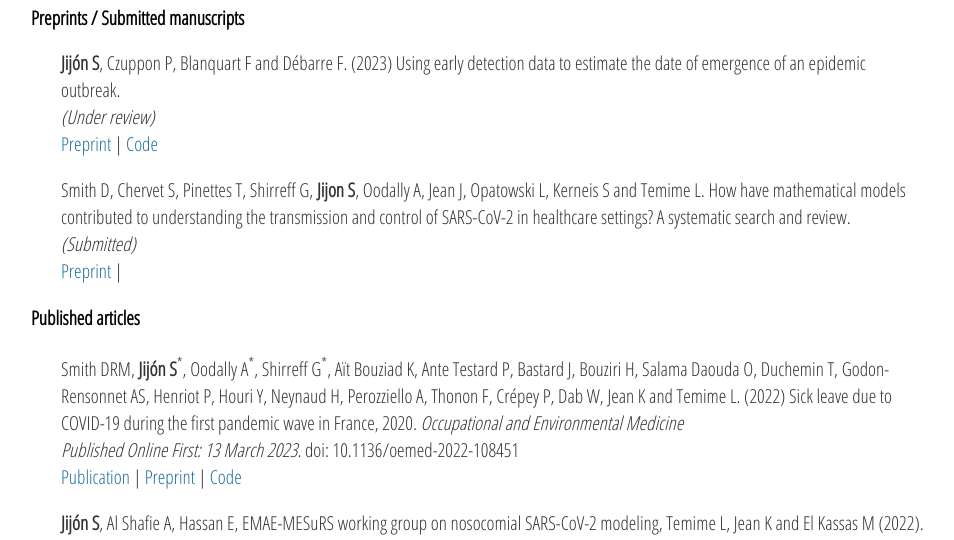
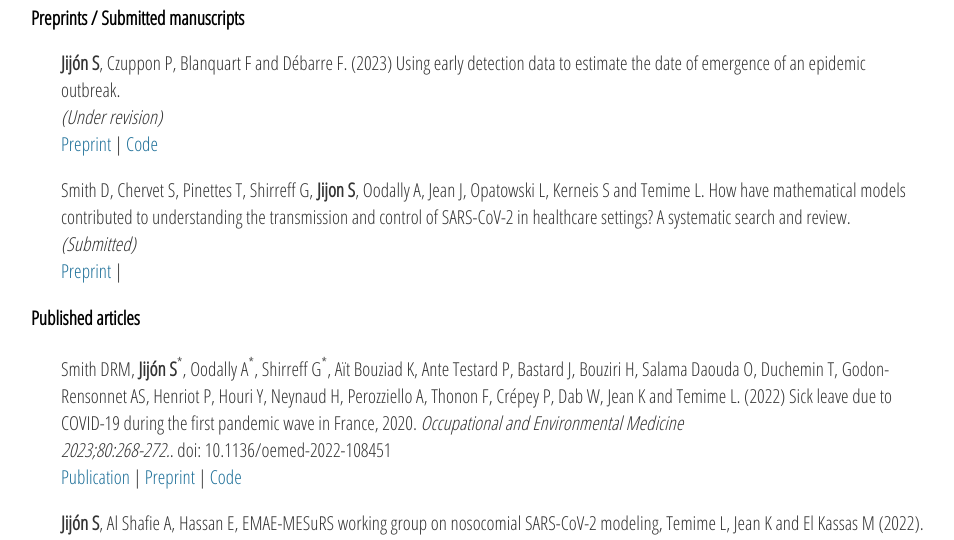
Before and after one commit to sjijon/sjijon.github.io, a Jekyll site: the page built from publications.html, in a window 1280 px wide. Shown: the part 330-870 px from the top of the page, without its empty margins (161-1115 px from the left). Built offline with Jekyll 4.4.1, drawn with Linux system fonts in a browser that asks for light colours; nearby versions of some CDN libraries.

Commit message:
update OEM article

```diff
--- a/publications.html
+++ b/publications.html
@@ -17,7 +17,7 @@ title: Publications
 	<p style="padding-left:30px;">
 		<strong>Jijón S</strong>, Czuppon P, Blanquart F and Débarre F. (2023) Using early detection data to estimate the date of emergence of an epidemic outbreak.
 		<br>
-		<em>(Under review)</em>
+		<em>(Under revision)</em>
 		<br>
 		<a href="https://www.medrxiv.org/content/10.1101/2023.01.09.23284284v1" target="_blank">Preprint</a> |
 		<a href="https://github.com/sjijon/estimate-emergence-from-data" target="_blank">Code</a>
@@ -35,7 +35,7 @@ title: Publications
 		Smith DRM, <strong>Jijón S</strong><sup>*</sup>, Oodally A<sup>*</sup>, Shirreff G<sup>*</sup>, Aït Bouziad K, Ante Testard P, Bastard J, Bouziri H, Salama Daouda O, Duchemin T, Godon-Rensonnet AS, Henriot P, Houri Y, Neynaud H, Perozziello A, Thonon F, Crépey P, Dab W, Jean K and Temime L. (2022) Sick leave due to COVID-19 during the first pandemic wave in France, 2020.
 		<em>Occupational and Environmental Medicine</em>
 		<br>
-		<em>Published Online First: 13 March 2023</em>. doi: 10.1136/oemed-2022-108451
+		<em>2023;80:268-272.</em>. doi: 10.1136/oemed-2022-108451
 		<br>
 		<a href="https://oem.bmj.com/content/early/2023/03/13/oemed-2022-108451.citation-tools" target="_blank">Publication</a> |
 		<a href="" target="_blank">Preprint</a> |
```
